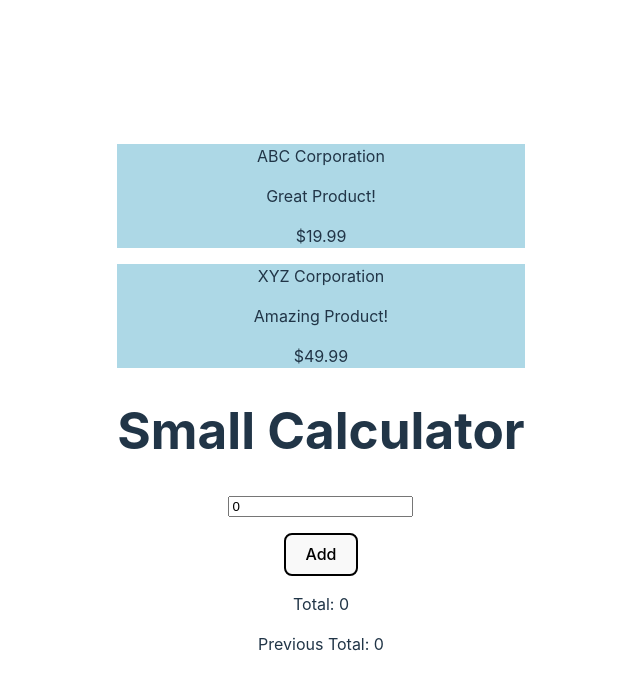
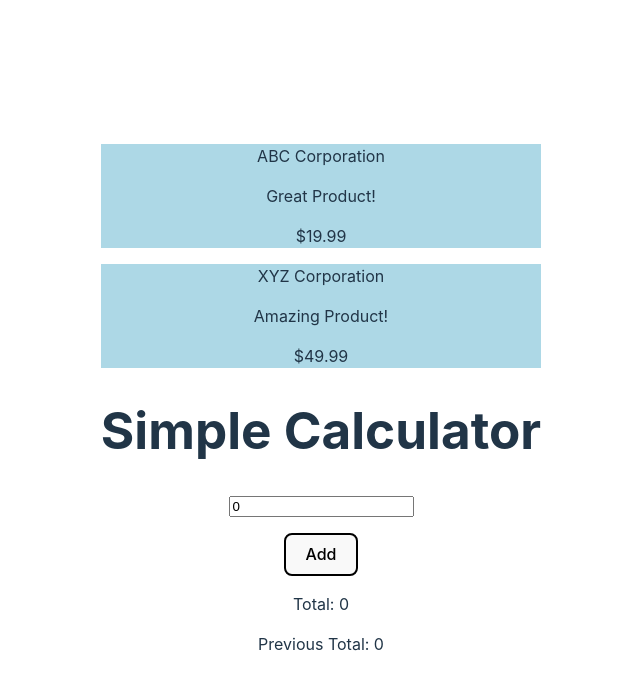
Before and after one commit to eoreilly0906/Github-actions-Test, a React (Vite) app: page / in a window 1280 px wide. Shown: the top 688 px of the page, without its empty margins (319-959 px from the left). Built offline with nearby package versions, Linux system fonts and the light colour scheme.

Commit message:
Update header in Calculator component from "Small Calculator" to "Simple Calculator" for clarity

```diff
--- a/src/components/Calculator.tsx
+++ b/src/components/Calculator.tsx
@@ -15,7 +15,7 @@ export default function Calculator() {
 
   return (
     <div className="calculator">
-      <h1>Small Calculator</h1>
+      <h1>Simple Calculator</h1>
       <p>
         <input
           type="text"
```
